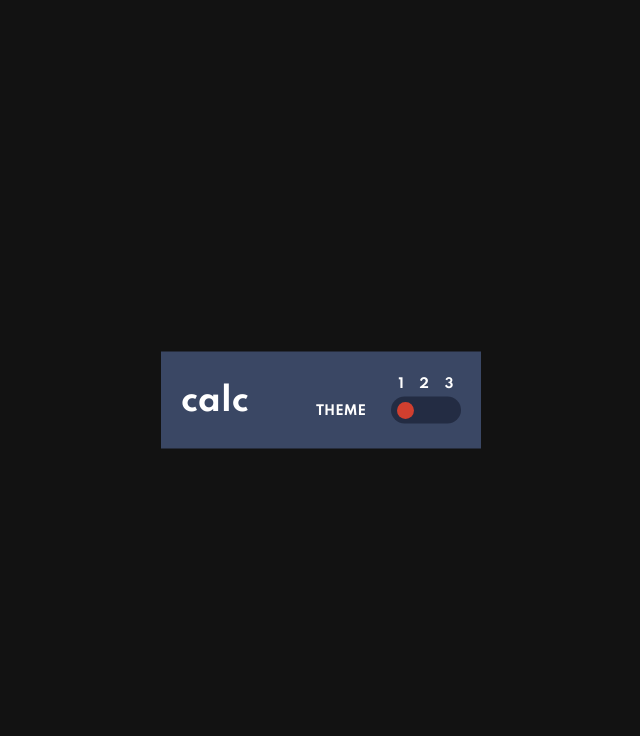
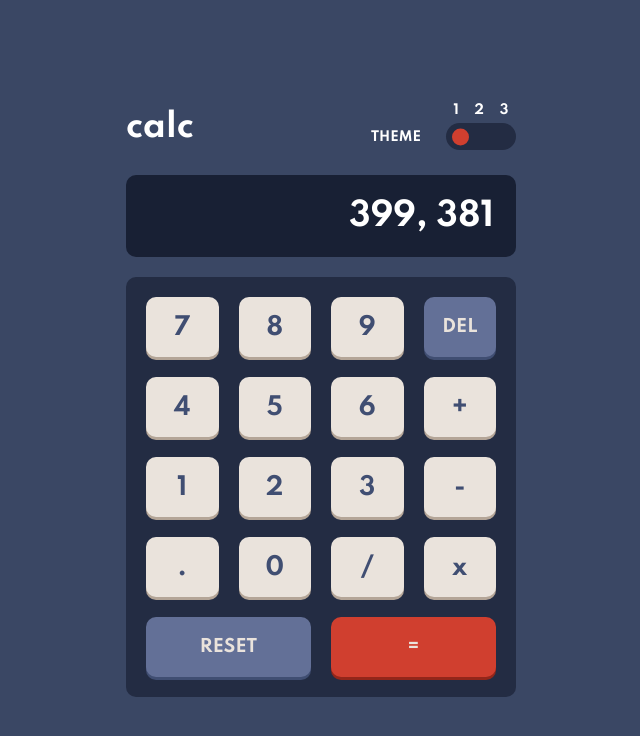
Before and after one commit to renras/calculator-app-main, a plain HTML site: page index.html in a window 1280 px wide. Shown: the whole page, without its empty margins (319-959 px from the left). Drawn offline with Linux system fonts and the light colour scheme.

Commit message:
add screen, add keypad, do theme1 styling

```diff
--- a/index.html
+++ b/index.html
@@ -41,6 +41,29 @@
             </div>
           </div>
         </div>
+        <div id="screen">
+          <p>399, 381</p>
+        </div>
+        <div id="keypad">
+          <button class="numAndOperators" id="key-7">7</button>
+          <button class="numAndOperators" id="key-8">8</button>
+          <button class="numAndOperators" id="key-9">9</button>
+          <button id="key-del">DEL</button>
+          <button class="numAndOperators" id="key-4">4</button>
+          <button class="numAndOperators" id="key-5">5</button>
+          <button class="numAndOperators" id="key-6">6</button>
+          <button class="numAndOperators" id="key-+">+</button>
+          <button class="numAndOperators" id="key-1">1</button>
+          <button class="numAndOperators" id="key-2">2</button>
+          <button class="numAndOperators" id="key-3">3</button>
+          <button class="numAndOperators" id="key--">-</button>
+          <button class="numAndOperators" id="key-.">.</button>
+          <button class="numAndOperators" id="key-0">0</button>
+          <button class="numAndOperators" id="key-/">/</button>
+          <button class="numAndOperators" id="key-x">x</button>
+          <button id="key-reset">RESET</button>
+          <button id="key-equals">=</button>
+        </div>
       </div>
     </main>
   </body>
--- a/styles/styles.scss
+++ b/styles/styles.scss
@@ -59,11 +59,20 @@ $t3-text-dark-blue: hsl(198, 20%, 13%);
 // ## Typography
 
 // ### Font Size
-$text-sm: 13px;
+$text-xs: 13px;
+$text-sm: 17px;
+$text-md: 24px;
 $text-base: 32px;
 
 // ### Font Family
 $spartan: "Spartan", sans-serif;
+
+// mixins
+
+@mixin keyShadow($shadowColor, $bgColor) {
+  box-shadow: 0px 3px 0px $shadowColor;
+  background-color: $bgColor;
+}
 
 * {
   padding: 0;
@@ -72,18 +81,23 @@ $spartan: "Spartan", sans-serif;
 }
 
 html {
-  background-color: #121212;
+  background-color: $t1-main-bg;
   font-family: $spartan;
   font-weight: bold;
 }
 
 #calculator {
   min-width: 320px;
+  width: 100%;
+  max-width: 430px;
   background-color: $t1-main-bg;
   position: fixed;
   top: 50%;
   left: 50%;
   transform: translate(-50%, -50%);
+  display: flex;
+  flex-direction: column;
+  gap: 20px;
   padding: 25px 20px;
 
   #calculator-header {
@@ -101,7 +115,7 @@ html {
       align-items: flex-end;
 
       h2 {
-        font-size: $text-sm;
+        font-size: $text-xs;
         color: $text-white;
         margin-bottom: 5px;
       }
@@ -118,9 +132,9 @@ html {
           justify-content: space-between;
           width: 55px;
           color: $text-white;
-          font-size: $text-sm;
+          font-size: $text-xs;
         }
-
+      }
       #pill {
         background-color: $t1-secondary-bg;
         width: 70px;
@@ -141,5 +155,63 @@ html {
       }
     }
   }
+
+  #screen {
+    padding: 22px;
+    background-color: $t1-screen-bg;
+    border-radius: 10px;
+    margin-top: 5px;
+
+    p {
+      font-size: $text-base;
+      color: $text-white;
+      text-align: right;
     }
   }
+
+  #keypad {
+    padding: 20px;
+    display: grid;
+    grid-template-columns: repeat(4, 1fr);
+    gap: 10px;
+    background-color: $t1-secondary-bg;
+    border-radius: 10px;
+
+    button {
+      height: 60px;
+      border-radius: 10px;
+      border: none;
+      font-family: $spartan;
+      font-weight: bold;
+      font-size: $text-sm;
+      color: $t1-key-bg-orange;
+      cursor: pointer;
+    }
+
+    .numAndOperators {
+      @include keyShadow($t1-key-shadow-orange, $t1-key-bg-orange);
+      font-size: $text-md;
+      color: $t1-key-shadow-dark-blue;
+    }
+
+    #key-reset {
+      grid-column: 1 / span 2;
+      @include keyShadow($t1-key-shadow-dark-blue, $t1-key-bg-dark-blue);
+    }
+
+    #key-del {
+      @include keyShadow($t1-key-shadow-dark-blue, $t1-key-bg-dark-blue);
+    }
+
+    #key-equals {
+      grid-column: 3 / span 2;
+      @include keyShadow($t1-key-shadow-red, $t1-key-bg-red);
+    }
+  }
+}
+
+@media screen and (min-width: 480px) {
+  #calculator #keypad {
+    gap: 20px;
+  }
+}
```
Also changed, not shown: styles/styles.css, 1 other file. Lines whose indentation alone changed are shown as unchanged.
